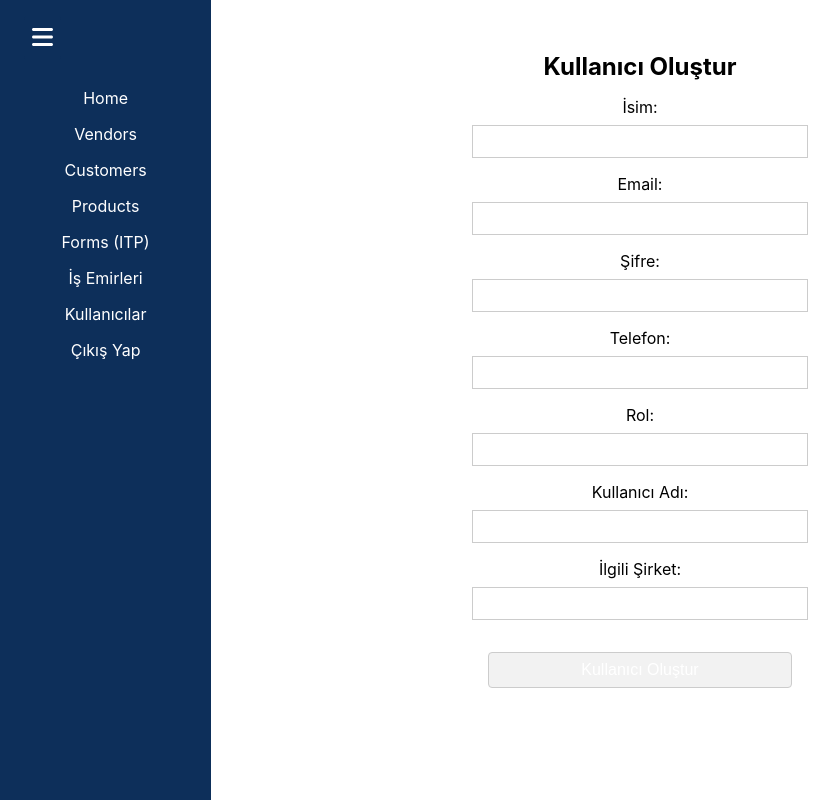
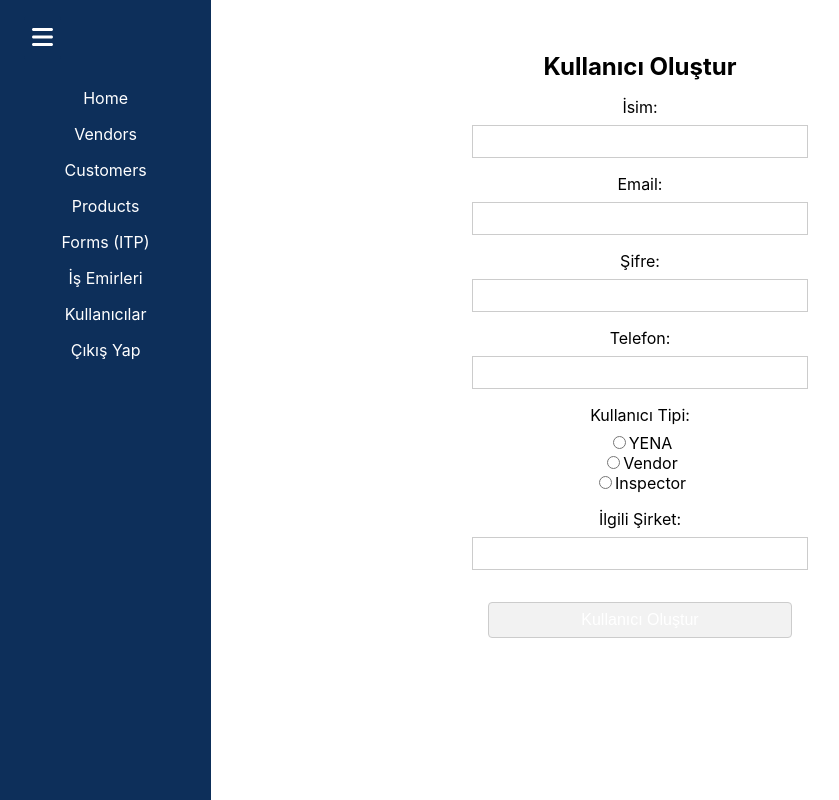
Before and after one commit to bbalbayrak/Web, a React (Create React App) app in the folder client/: page /create-user in a window 1280 px wide. Shown: the whole page, without its empty margins (0-839 px from the left). Built offline with nearby package versions, Linux system fonts and the light colour scheme; sample sign-in values are in the browser's storage.

Commit message:
Createuserform updated

```diff
--- a/client/src/components/Users/CreateUser.js
+++ b/client/src/components/Users/CreateUser.js
@@ -1,4 +1,4 @@
-import React, { useState } from 'react';
+import React, { useState, useEffect } from 'react';
 import { createUser } from './Userapi';
 import { useNavigate } from 'react-router-dom';
 import './CreateUser.css';
@@ -10,8 +10,8 @@ const CreateUser = () => {
   const [phone, setPhone] = useState('');
   const [role, setRole] = useState('');
   const [name, setName] = useState('');
-  const [username, setUsername] = useState('');
   const [relatedCompany, setRelatedCompany] = useState('');
+  const [userType, setUserType] = useState('');
 
   const handleSubmit = async (e) => {
     e.preventDefault();
@@ -23,13 +23,31 @@ const CreateUser = () => {
         phone,
         role,
         name,
-        username,
         related_company: relatedCompany,
       };
       const newUser = await createUser(userData);
       navigate(`/users`);
     } catch (error) {
       // console.error('Kullanıcı oluşturulamadı:', error);
+    }
+  };
+
+  const handleUserTypeChange = (event) => {
+    setUserType(event.target.value);
+    if (event.target.value === 'Inspector' || event.target.value === 'YENA') {
+      setRole('Inspector');
+      setRelatedCompany('YENA');
+    }
+  };
+
+  const rolesBasedOnUserType = () => {
+    switch (userType) {
+      case 'YENA':
+        return ['Quality Manager', 'Quality Responsible', 'Project Manager'];
+      case 'Vendor':
+        return ['Vendor Responsible', 'Foreman'];
+      default:
+        return ['Inspector'];
     }
   };
 
@@ -54,16 +72,41 @@ const CreateUser = () => {
           <input type="tel" id="phone" value={phone} onChange={(e) => setPhone(e.target.value)} />
         </div>
         <div className="form-group">
+          <label>Kullanıcı Tipi:</label>
+          <div>
+            <input type="radio" id="YENA" name="userType" value="YENA" onChange={handleUserTypeChange} />
+            <label htmlFor="YENA">YENA</label>
+          </div>
+          <div>
+            <input type="radio" id="Vendor" name="userType" value="Vendor" onChange={handleUserTypeChange} />
+            <label htmlFor="Vendor">Vendor</label>
+          </div>
+          <div>
+            <input type="radio" id="Inspector" name="userType" value="Inspector" onChange={handleUserTypeChange} />
+<label htmlFor="Inspector">Inspector</label>
+</div>
+</div>
+{userType && userType !== 'Inspector' && (
+<div className="form-group">
 <label htmlFor="role">Rol:</label>
-          <input type="text" id="role" value={role} onChange={(e) => setRole(e.target.value)} />
+<select id="role" value={role} onChange={(e) => setRole(e.target.value)}>
+{rolesBasedOnUserType().map((roleOption) => (
+<option key={roleOption} value={roleOption}>
+{roleOption}
+</option>
+))}
+</select>
 </div>
-        <div className="form-group">
-          <label htmlFor="username">Kullanıcı Adı:</label>
-          <input type="text" id="username" value={username} onChange={(e) => setUsername(e.target.value)} />
-        </div>
+)}
 <div className="form-group">
 <label htmlFor="relatedCompany">İlgili Şirket:</label>
-          <input type="text" id="relatedCompany" value={relatedCompany} onChange={(e) => setRelatedCompany(e.target.value)} />
+<input
+type="text"
+id="relatedCompany"
+value={relatedCompany}
+onChange={(e) => setRelatedCompany(e.target.value)}
+readOnly={userType === 'Inspector' || userType === 'YENA'}
+/>
 </div>
 <button type="submit">Kullanıcı Oluştur</button>
 </form>
```
Lines whose indentation alone changed are shown as unchanged.
